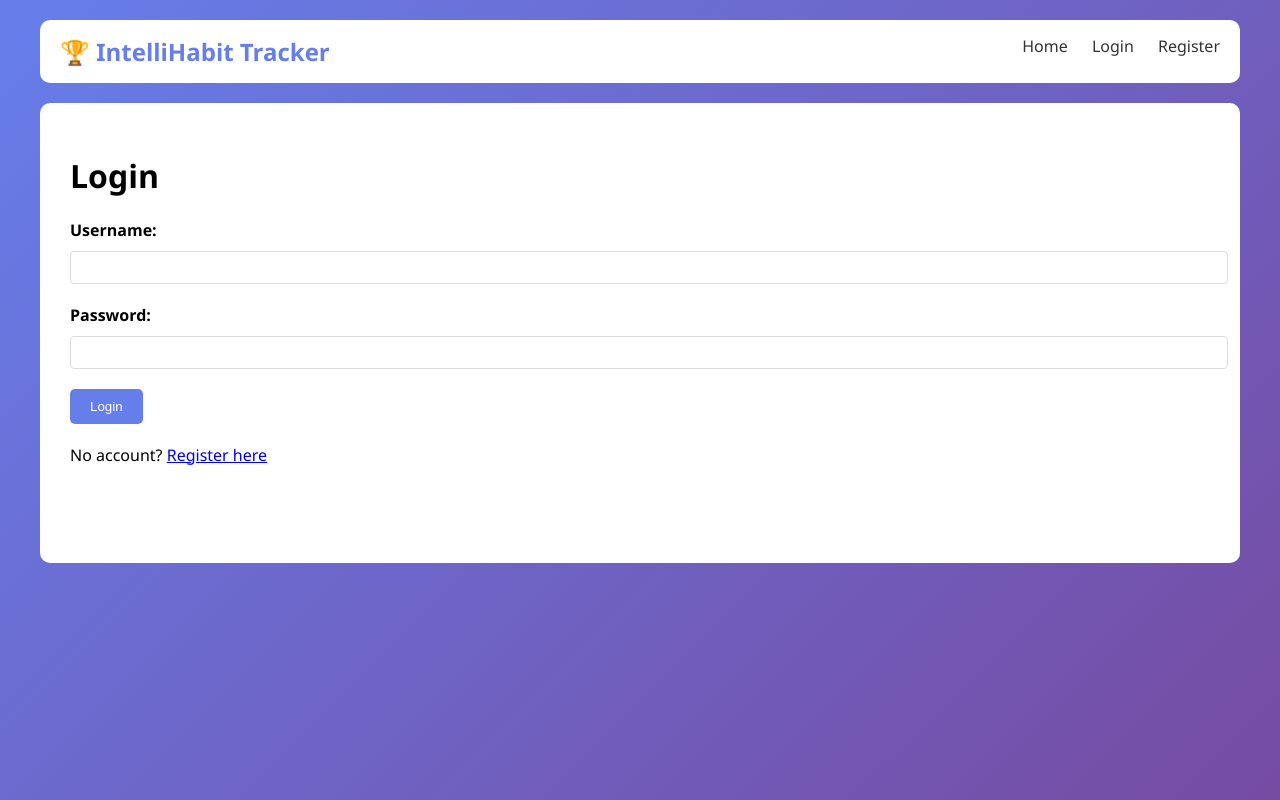
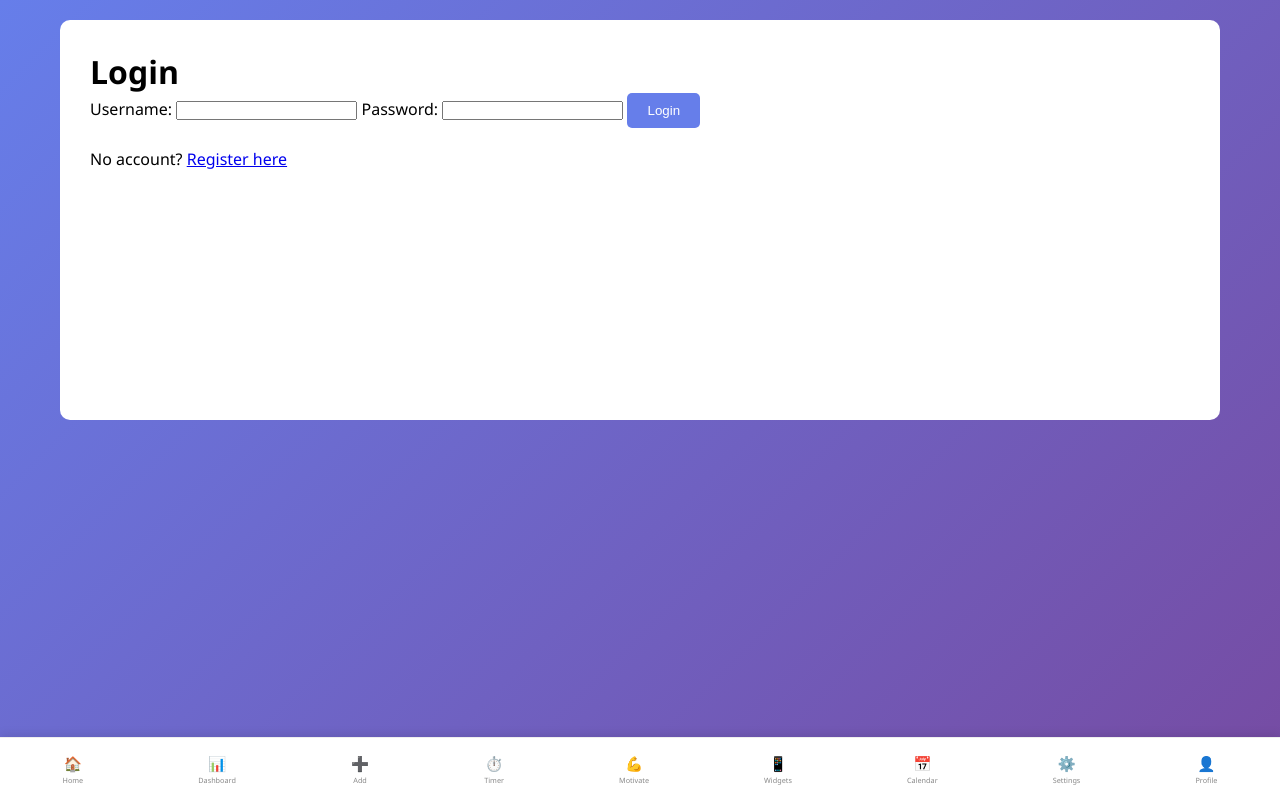
Before and after one commit to cliff3914/IntelliHabit-tracker, a Flask app: a page that uses templates/base.html in a window 1280 px wide. Run offline with Flask 3, Linux system fonts and the light colour scheme.

Commit message:
Replace base.html with bottom navigation

```diff
--- a/templates/base.html
+++ b/templates/base.html
@@ -1,44 +1,84 @@
 <!DOCTYPE html>
-<html>
+<html lang="en">
 <head>
+    <meta charset="UTF-8">
+    <meta name="viewport" content="width=device-width, initial-scale=1.0">
     <title>IntelliHabit Tracker</title>
     <style>
-        body {
+        * {
             margin: 0;
             padding: 0;
+            box-sizing: border-box;
+        }
+
+        body {
             font-family: 'Segoe UI', Tahoma, Geneva, Verdana, sans-serif;
             background: linear-gradient(135deg, #667eea 0%, #764ba2 100%);
             min-height: 100vh;
+            padding-bottom: 80px;
         }
+
+        /* Bottom Navigation Bar */
+        .bottom-nav {
+            position: fixed;
+            bottom: 0;
+            left: 0;
+            right: 0;
+            background: white;
+            display: flex;
+            justify-content: space-around;
+            padding: 10px 5px;
+            box-shadow: 0 -2px 10px rgba(0,0,0,0.1);
+            z-index: 1000;
+            border-top: 1px solid #eee;
+            flex-wrap: wrap;
+        }
+
+        .nav-item {
+            display: flex;
+            flex-direction: column;
+            align-items: center;
+            text-decoration: none;
+            color: #888;
+            font-size: 0.7em;
+            padding: 5px 8px;
+            border-radius: 10px;
+        }
+
+        .nav-icon {
+            font-size: 1.3em;
+            margin-bottom: 2px;
+        }
+
+        .nav-label {
+            font-size: 0.65em;
+        }
+
+        .nav-item.active {
+            color: #667eea;
+        }
+
         .container {
             max-width: 1200px;
             margin: 0 auto;
             padding: 20px;
         }
-        .header {
-            background: white;
-            padding: 15px 20px;
-            border-radius: 10px;
-            margin-bottom: 20px;
-            display: flex;
-            justify-content: space-between;
-        }
-        .logo {
-            font-size: 1.5em;
-            font-weight: bold;
-            color: #667eea;
-        }
-        .nav a {
-            color: #333;
-            text-decoration: none;
-            margin-left: 20px;
-        }
+
         .content {
             background: white;
             padding: 30px;
             border-radius: 10px;
             min-height: 400px;
         }
+
+        .alert {
+            padding: 12px 20px;
+            margin: 10px 0;
+            background: #d4edda;
+            color: #155724;
+            border-radius: 5px;
+        }
+
         .btn {
             display: inline-block;
             padding: 10px 20px;
@@ -49,42 +89,75 @@
             border: none;
             cursor: pointer;
         }
-        .alert {
-            padding: 10px;
-            margin: 10px 0;
-            background: #d4edda;
-            color: #155724;
-            border-radius: 5px;
+
+        /* Dark Mode */
+        body.dark-mode {
+            background: linear-gradient(135deg, #1a1a2e 0%, #16213e 100%);
         }
-        input, select, textarea {
-            width: 100%;
-            padding: 8px;
-            margin: 10px 0 20px 0;
-            border: 1px solid #ddd;
-            border-radius: 4px;
+
+        body.dark-mode .bottom-nav {
+            background: #1a1a2e;
+            border-top-color: #2a2a3e;
         }
-        label {
-            font-weight: bold;
+
+        body.dark-mode .nav-item {
+            color: #aaa;
+        }
+
+        body.dark-mode .nav-item.active {
+            color: #e94560;
+        }
+
+        body.dark-mode .content {
+            background: #1a1a2e;
+            color: #eee;
         }
     </style>
 </head>
 <body>
-    <div class="container">
-        <div class="header">
-            <div class="logo">🏆 IntelliHabit Tracker</div>
-            <div class="nav">
-                <a href="/">Home</a>
-                {% if current_user.is_authenticated %}
-                    <a href="/dashboard">Dashboard</a>
-                    <a href="/add_habit">Add Habit</a>
-                    <a href="/logout">Logout ({{ current_user.username }})</a>
-                {% else %}
-                    <a href="/login">Login</a>
-                    <a href="/register">Register</a>
-                {% endif %}
-            </div>
+
+<!-- Bottom Navigation Bar -->
+<div class="bottom-nav">
+    <a href="/" class="nav-item">
+        <span class="nav-icon">🏠</span>
+        <span class="nav-label">Home</span>
+    </a>
+    <a href="/dashboard" class="nav-item">
+        <span class="nav-icon">📊</span>
+        <span class="nav-label">Dashboard</span>
+    </a>
+    <a href="/add_habit" class="nav-item">
+        <span class="nav-icon">➕</span>
+        <span class="nav-label">Add</span>
+    </a>
+    <a href="/timer" class="nav-item">
+        <span class="nav-icon">⏱️</span>
+        <span class="nav-label">Timer</span>
+    </a>
+    <a href="/motivation" class="nav-item">
+        <span class="nav-icon">💪</span>
+        <span class="nav-label">Motivate</span>
+    </a>
+    <a href="/widgets" class="nav-item">
+        <span class="nav-icon">📱</span>
+        <span class="nav-label">Widgets</span>
+    </a>
+    <a href="/calendar" class="nav-item">
+        <span class="nav-icon">📅</span>
+        <span class="nav-label">Calendar</span>
+    </a>
+    <a href="/settings" class="nav-item">
+        <span class="nav-icon">⚙️</span>
+        <span class="nav-label">Settings</span>
+    </a>
+    <a href="/profile" class="nav-item">
+        <span class="nav-icon">👤</span>
+        <span class="nav-label">Profile</span>
+    </a>
 </div>
 
+<!-- Main Content -->
+<div class="container">
     {% with messages = get_flashed_messages() %}
         {% if messages %}
             {% for message in messages %}
@@ -97,5 +170,20 @@
         {% block content %}{% endblock %}
     </div>
 </div>
+
+<script>
+    // Load dark mode preference
+    if (localStorage.getItem('darkMode') === 'true') {
+        document.body.classList.add('dark-mode');
+    }
+
+    // Highlight active navigation item
+    document.querySelectorAll('.nav-item').forEach(item => {
+        if (item.getAttribute('href') === window.location.pathname) {
+            item.classList.add('active');
+        }
+    });
+</script>
+
 </body>
 </html>
```
Lines whose indentation alone changed are shown as unchanged.
